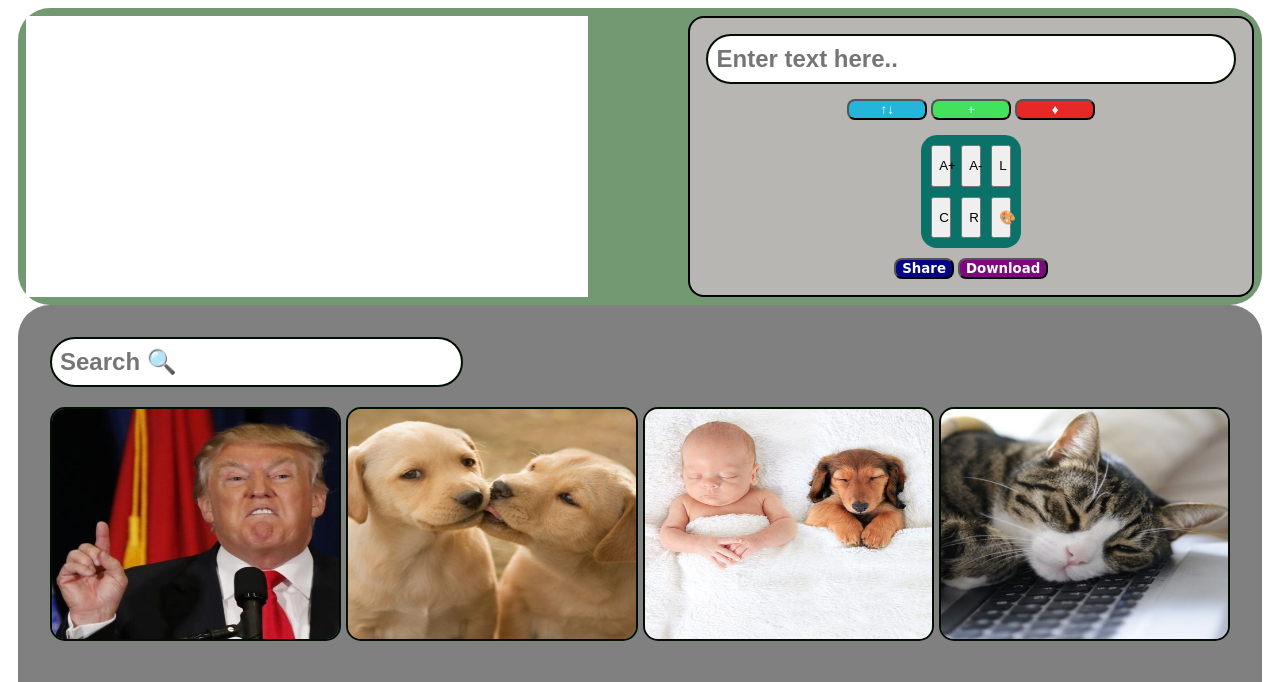
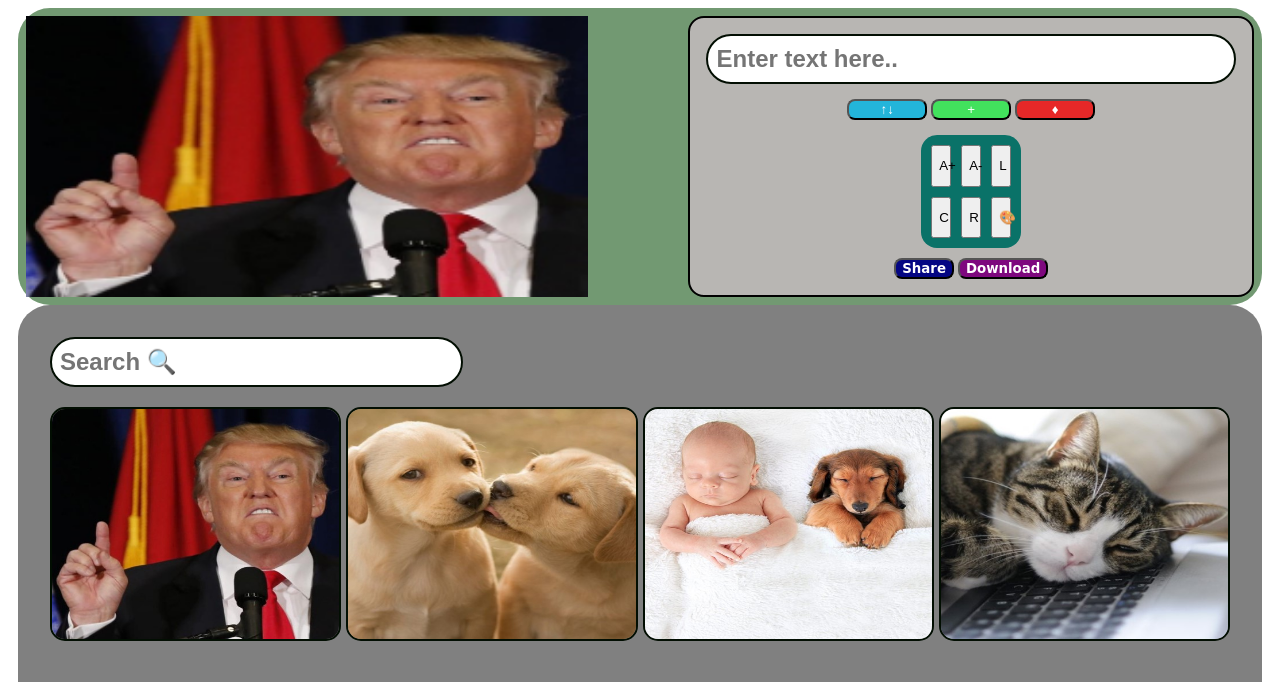
Before and after one commit to barakv95/meme--generator--proj, a plain HTML site: page gallery.html in a window 1280 px wide. Both pictures are taken after a click on the picture 195 px from the left and 641 px from the top of the page. Shown: the part 118-800 px from the top of the page. Drawn offline with Linux system fonts and the light colour scheme.

Commit message:
wednesday 15:00 update

```diff
--- a/gallery.html
+++ b/gallery.html
@@ -20,7 +20,7 @@
 
     <main class="main-editor">
         <div class="editor-container">
-            <canvas class="canvs"></canvas>
+            <canvas class="canvas"></canvas>
             <div class="editor-area">
                 <input type="text" class="text-line" placeholder="Enter text here..">
                 <div class="text-line-btns">
@@ -47,16 +47,16 @@
     <main class="main-layout">
         <input name="search" type="text" placeholder="Search 🔍">
         <div class="main-gallery">
-            <img src="/meme-imgs (square)/1.jpg" class="grid-item" onclick="onMoveItemToEdit(this)">
-            <img src="/meme-imgs (square)/2.jpg" class="grid-item">
-            <img src="/meme-imgs (square)/3.jpg" class="grid-item">
-            <img src="/meme-imgs (square)/4.jpg" class="grid-item">
-            <img src="/meme-imgs (square)/5.jpg" class="grid-item">
-            <img src="/meme-imgs (square)/6.jpg" class="grid-item">
-            <img src="/meme-imgs (square)/7.jpg" class="grid-item">
-            <img src="/meme-imgs (square)/8.jpg" class="grid-item">
-            <img src="/meme-imgs (square)/9.jpg" class="grid-item">
-            <img src="/meme-imgs (square)/10.jpg" class="grid-item">
+            <img id="1" src="/meme-imgs (square)/1.jpg" class="grid-item" onclick="onEditImg(event)">
+            <img id="2" src="/meme-imgs (square)/2.jpg" class="grid-item" onclick="onEditImg(event)">
+            <img id="3" src="/meme-imgs (square)/3.jpg" class="grid-item" onclick="onEditImg(event)">
+            <img id="4" src="/meme-imgs (square)/4.jpg" class="grid-item" onclick="onEditImg(event)">
+            <img id="5" src="/meme-imgs (square)/5.jpg" class="grid-item" onclick="onEditImg(event)">
+            <img id="6" src="/meme-imgs (square)/6.jpg" class="grid-item" onclick="onEditImg(event)">
+            <img id="7" src="/meme-imgs (square)/7.jpg" class="grid-item" onclick="onEditImg(event)">
+            <img id="8" src="/meme-imgs (square)/8.jpg" class="grid-item" onclick="onEditImg(event)">
+            <img id="9" src="/meme-imgs (square)/9.jpg" class="grid-item" onclick="onEditImg(event)">
+            <img id="10" src="/meme-imgs (square)/10.jpg" class="grid-item" onclick="onEditImg(event)">
         </div>
     </main>
 
--- a/js/main.js
+++ b/js/main.js
@@ -1,12 +1,10 @@
 `use strict`
 
 function onInit() {
-    console.log ('init');
-
+    init();
 }
 
 
-function onMoveItemToEdit(el){
-    console.log ('this',el);
-
+function onEditImg(ev){
+    editImg(ev.target);
 }
--- a/js/service.js
+++ b/js/service.js
@@ -1,18 +1,18 @@
 `use strict`
+
+var gCanvas;
+var gCtx;
+var gCurrImg;
 
 var keyWords = {
     happy: 12,
     funny: 1
 }
 
-var gImgs = [
-     {id:1,
-      url: "/meme-imgs (square)/1.jpg",
-      keyWords:['happy' , 'angry']}
-    ];
+var gImgs;
 
 var gMeme = {
-    selectedImg: 5,
+    selectedImg: "/meme-imgs (square)/1.jpg",
     selectedLineIdx: 0,
     lines: [
         {
@@ -23,3 +23,49 @@ var gMeme = {
         }
     ]
 };
+
+function init() {
+    console.log ('init');
+    gImgs = createImgs(10)
+    gCanvas = document.querySelector ('canvas');
+    gCtx = gCanvas.getContext('2d')
+    drawImg()
+}
+
+
+function  editImg(el){
+    gCurrImg = el.id;
+    var selectImg = gImgs.find(img => {
+        return (img.id === gCurrImg)
+    })
+    console.log ('gCurrImg: ',gCurrImg);
+    console.log ('selectImg: ',selectImg);
+    gMeme.selectedImg = gImgs[selectImg];
+    console.log ('gMeme.selectedImg: ',gMeme.selectedImg);
+    // drawImg(gCurrImg);
+
+}
+
+function drawImg() {
+    var img = new Image()
+    img.src = "/meme-imgs (square)/1.jpg" ;
+    img.onload = () => {
+        gCtx.drawImage(img, 0, 0, gCanvas.width, gCanvas.height)
+    }
+}
+
+function createImg(id){
+    return {
+        id,
+        url:`/meme-imgs (square)/${id}.jpg`,
+        keyWord: 'funny'
+    }
+}
+
+function createImgs (num){
+    var imgs = [];
+    for (var i =0; i<num; i++){
+        imgs[i]= createImg(i+1);
+    }
+    return imgs;
+}
```
Also changed, not shown: Meme3 - Alex/Link to figma.txt (deleted), Meme3 - Alex/Slide1.JPG (deleted), Meme3 - Alex/Slide2.JPG (deleted), Meme3 - Alex/Slide3.JPG (deleted), Meme3 - Alex/Slide4.JPG (deleted).
